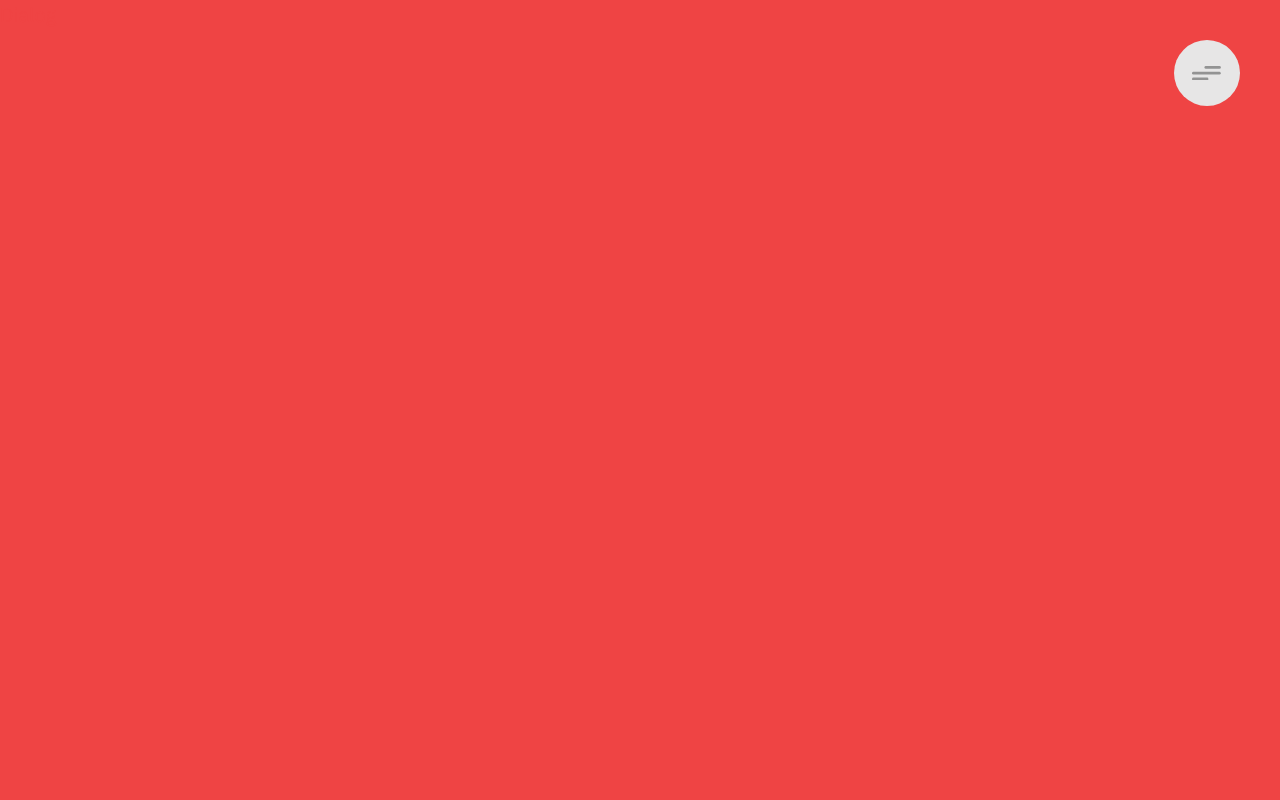
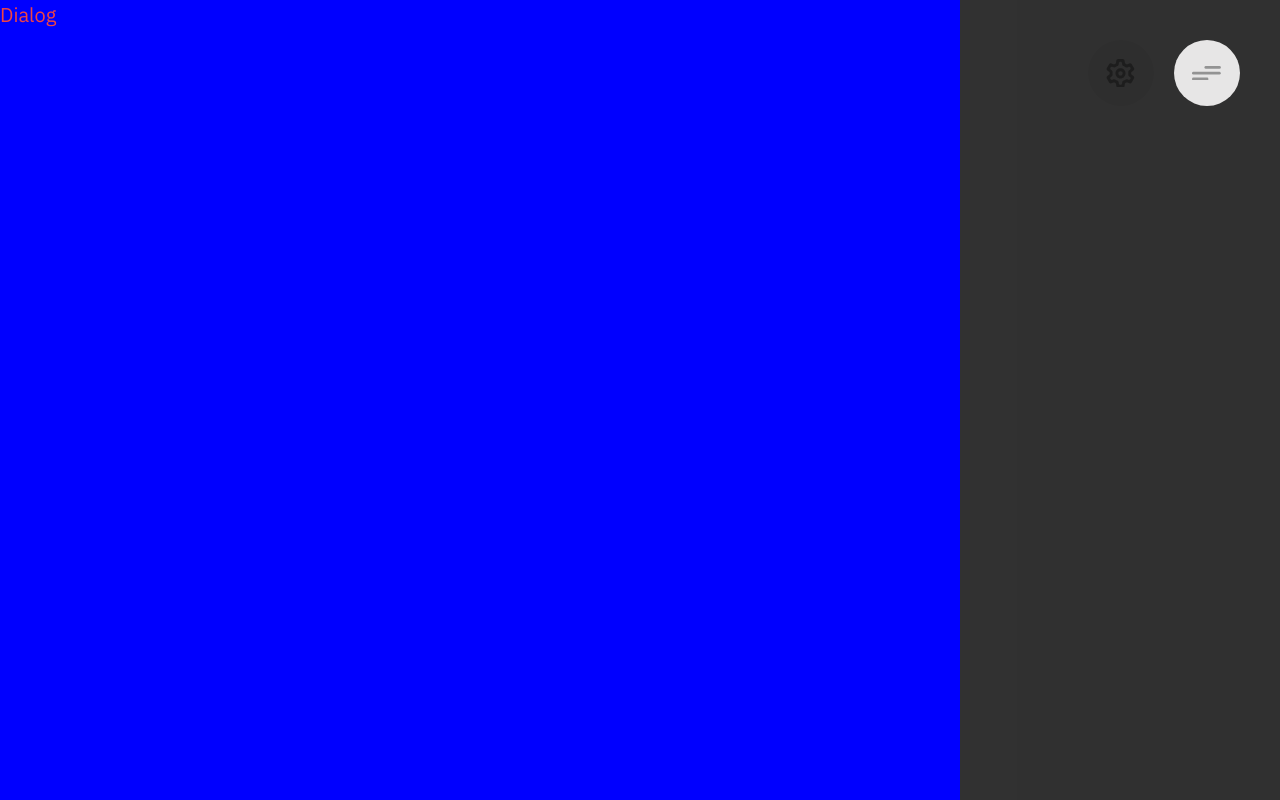
Before and after one commit to XenoPOMP/smart-ace-2.0, a Next.js app: page / in a window 1280 px wide. Both pictures are taken after a click on the button 1206 px from the left and 73 px from the top of the page. Built offline with nearby package versions, Linux system fonts and the light colour scheme.

Commit message:
update overlay styles

```diff
--- a/src/components/screens/MenuOverlay/MenuOverlay.module.scss
+++ b/src/components/screens/MenuOverlay/MenuOverlay.module.scss
@@ -1,4 +1,16 @@
+@import "src/styles/templates";
+
 aside.dialog {
+  @apply bg-ov-backdrop;
+
   width: 100vw;
   height: 100dvh;
+
+  section.menu {
+    @extend %scrollable;
+
+    width: 75%;
+    height: 100%;
+    background: blue;
+  }
 }
--- a/src/components/screens/MenuOverlay/MenuOverlay.tsx
+++ b/src/components/screens/MenuOverlay/MenuOverlay.tsx
@@ -26,12 +26,12 @@ const MenuOverlay: VariableFC<typeof motion.aside, MenuOverlayProps> = ({
         initial={animation}
         animate={animation}
         className={cn(
-          'bg-red-500 z-[100] fixed top-0 left-0',
+          'z-[100] fixed bottom-0 right-0',
           styles.dialog,
           className
         )}
       >
-        Dialog
+        <section className={cn('', styles.menu)}>Dialog</section>
       </motion.aside>
     </>
   );
--- a/src/components/ui/Menu/Menu.tsx
+++ b/src/components/ui/Menu/Menu.tsx
@@ -25,7 +25,7 @@ const Menu: FC<MenuProps> = ({}) => {
   };
 
   return (
-    <div className={cn('relative', styles.menuWrapper)}>
+    <div className={cn(styles.menuWrapper, 'relative')}>
       <Link href={'/settings'}>
         <Button variant={'headerRound'} className={cn(styles.menuButton)}>
           <svg
```
